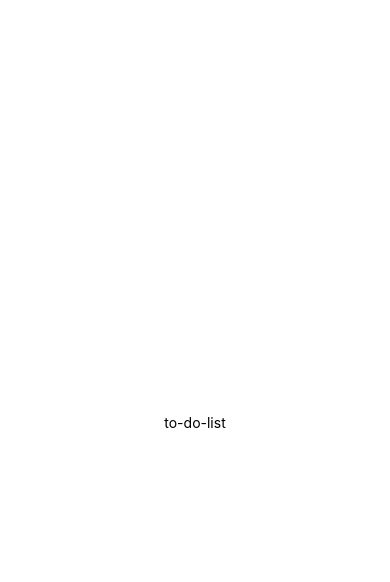
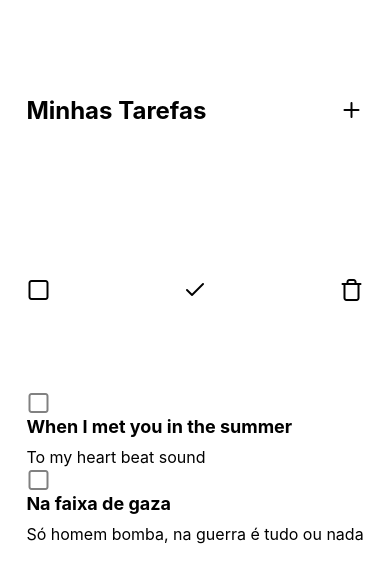
Before and after one commit to GustavoTavaresDosSantos/to-do-list, a React Native app: screen /Details in a window 390 px wide. Shown: the top 582 px of the page. Built offline with nearby package versions, Linux system fonts and the light colour scheme.

Commit message:
V0.0.4 GT
Finalizado programação e estilização básica (provavelmente vamos mudar depois) do CardTask e Home.tsx, além de adicionar no App.tsx para testar (ainda não testado), assim finalizando a aula de terça-feira (24/06/2025).

```diff
--- a/App.tsx
+++ b/App.tsx
@@ -1,12 +1,11 @@
-import { StatusBar } from "expo-status-bar";
-import { StyleSheet, Text, View } from "react-native";
+import { SafeAreaView, Text, StyleSheet } from "react-native";
+import Home from "./screens/Home";
 
 export default function App() {
   return (
-    <View style={styles.container}>
-      <Text>to-do-list</Text>
-      <StatusBar style="auto" />
-    </View>
+    <SafeAreaView style={styles.container}>
+      <Home navigation={{ navigate: () => {} }} />
+    </SafeAreaView>
   );
 }
 
--- a/screens/Home.tsx
+++ b/screens/Home.tsx
@@ -1,34 +1,105 @@
-import { View, Text, StyleSheet, FlatList } from "react-native";
 import { useState } from "react";
+import {
+  View,
+  Text,
+  StyleSheet,
+  FlatList,
+  TouchableOpacity,
+  ListRenderItem,
+} from "react-native";
+import { Feather } from "@expo/vector-icons";
 import CardTask from "../components/CardTask";
 
-const tarefas = [
+interface Tarefa {
+  id: string;
+  title: string;
+  description: string;
+  done: boolean;
+}
+
+export default function Home({ navigation }: { navigation: any }) {
+  const [tarefas, setTarefas] = useState<Tarefa[]>([
     {
       id: "1",
       title: "When I met you in the summer",
       description: "To my heart beat sound",
-    done: "",
+      done: false,
     },
     {
       id: "2",
       title: "Na faixa de gaza",
       description: "Só homem bomba, na guerra é tudo ou nada",
-    done: "",
+      done: false,
     },
-];
+  ]);
 
-export default function Home() {
   const [selecionadas, setSelecionadas] = useState<string[]>([]);
+
+  function toggleSelect(id: string) {
+    if (selecionadas.includes(id)) {
+      setSelecionadas(selecionadas.filter((item) => item !== id));
+    } else {
+      setSelecionadas([...selecionadas, id]);
+    }
+  }
+
+  function selecionarTudo() {
+    if (selecionadas.length === tarefas.length) {
+      setSelecionadas([]);
+    } else {
+      setSelecionadas(tarefas.map((item) => item.id));
+    }
+  }
+
+  function apagarSelecionadas() {
+    setTarefas(tarefas.filter((item) => !selecionadas.includes(item.id)));
+    setSelecionadas([]);
+  }
+
+  function marcarComoConcluidas() {
+    setTarefas(
+      tarefas.map((item) =>
+        selecionadas.includes(item.id) ? { ...item, done: true } : item
+      )
+    );
+    setSelecionadas([]);
+  }
+
+  const renderItem: ListRenderItem<Tarefa> = ({ item }) => (
+    <CardTask
+      title={item.title}
+      description={item.description}
+      isSelected={selecionadas.includes(item.id)}
+      done={item.done}
+      onSelect={() => toggleSelect(item.id)}
+    />
+  );
 
   return (
     <View style={styles.container}>
+      <View style={styles.defaultHeader}>
+        <Text style={styles.headerTitle}>Minhas Tarefas</Text>
+        <TouchableOpacity onPress={() => navigation.navigate("AddTask")}>
+          <Feather name="plus" style={styles.icon}></Feather>
+        </TouchableOpacity>
+      </View>
+      <View style={styles.selectionHeader}>
+        <TouchableOpacity onPress={selecionarTudo}>
+          <Feather name="square" style={styles.icon} />
+        </TouchableOpacity>
+        <TouchableOpacity onPress={marcarComoConcluidas}>
+          <Feather name="check" style={styles.icon} />
+        </TouchableOpacity>
+        <TouchableOpacity onPress={apagarSelecionadas}>
+          <Feather name="trash" style={styles.icon} />
+        </TouchableOpacity>
+      </View>
+
       <FlatList
         data={tarefas}
-        renderItem={({ item }) => (
-          <CardTask title={item.title} description={item.description} />
-        )}
         keyExtractor={(item) => item.id}
-        ItemSeparatorComponent={() => <View style={styles.separator} />}
+        renderItem={renderItem}
+        contentContainerStyle={styles.listContent}
       />
     </View>
   );
@@ -43,4 +114,28 @@ const styles = StyleSheet.create({
   separator: {
     height: 12,
   },
+  defaultHeader: {
+    flex: 1,
+    flexDirection: "row",
+    justifyContent: "space-between",
+    alignItems: "center",
+  },
+  selectionHeader: {
+    flex: 1,
+    flexDirection: "row",
+    justifyContent: "space-between",
+    alignItems: "center",
+  },
+  headerTitle: {
+    fontSize: 24,
+    fontWeight: "bold",
+  },
+  icon: {
+    fontSize: 24,
+  },
+  listContent: {
+    flexGrow: 1,
+    paddingTop: 10,
+    paddingBottom: 100,
+  },
 });
```
Lines whose indentation alone changed are shown as unchanged.
